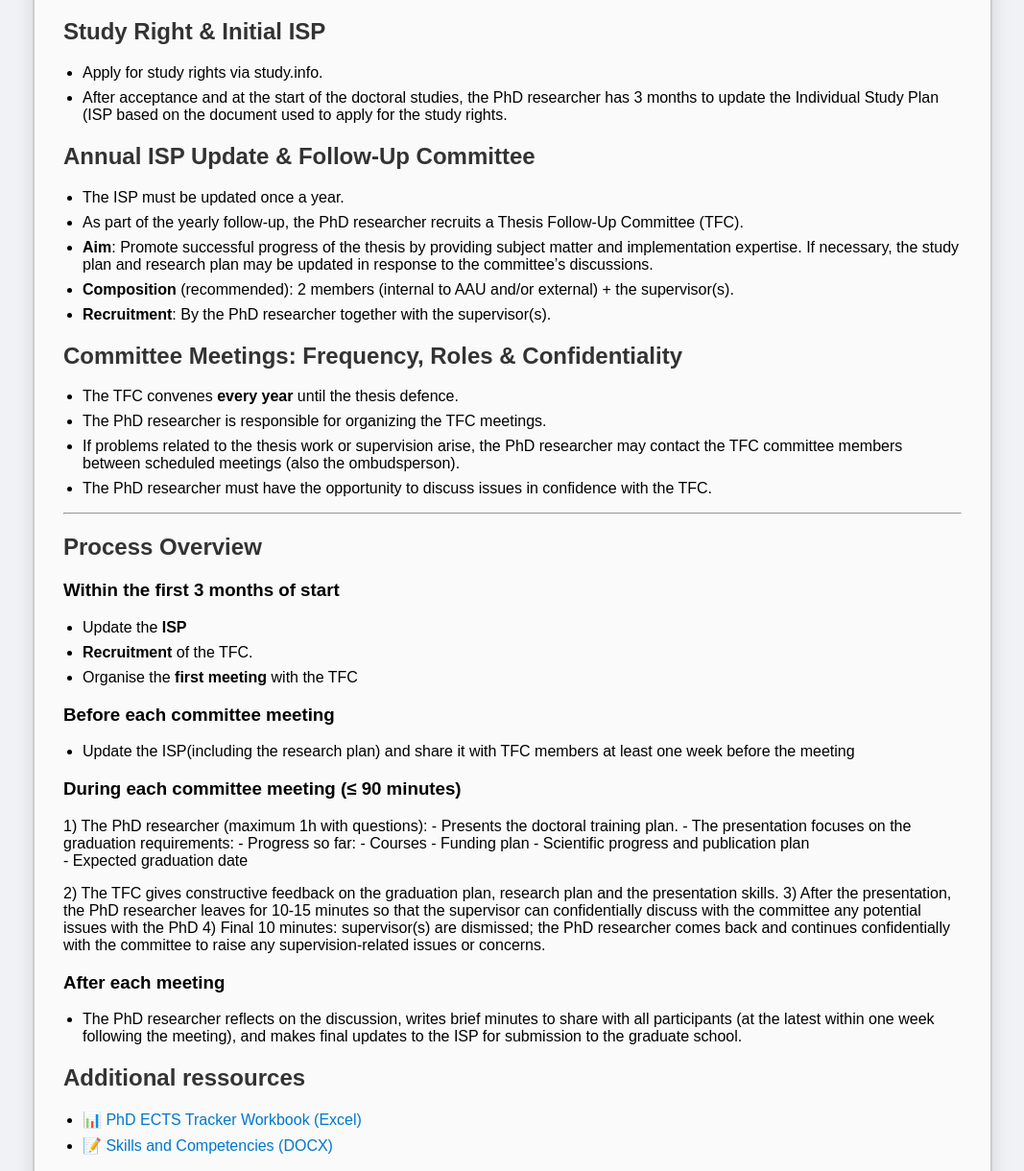
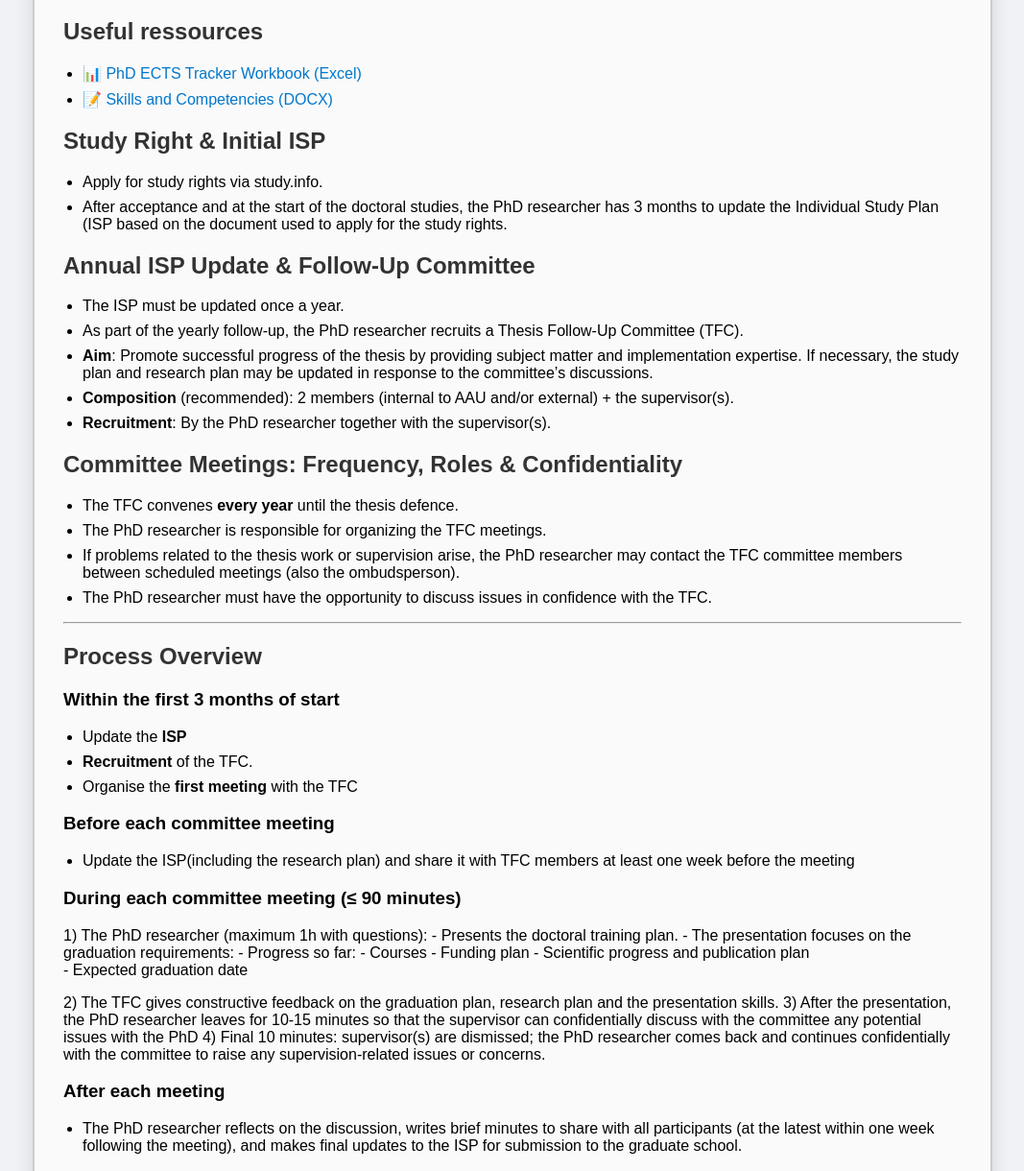
Before and after one commit to AAUGS-DP-Biosciences-and-Drug-Research/Yearly_followup, a plain HTML site: page index.html in a window 1280 px wide. Shown: the part 133-1353 px from the top of the page at 96% size, without its empty margins (106-1173 px from the left). Drawn offline with Linux system fonts and the light colour scheme.

Commit message:
deploy: 5d16d049961924291bcbd873140229ab8b5ac7c2

```diff
--- a/index.html
+++ b/index.html
@@ -55,6 +55,11 @@
 <body>
   <div class="card">
     <h1>Yearly follow-up during your PhD studies</h1>
+<h2>Useful ressources</h2>
+<ul>
+<li>📊 <a href="https://github.com/AAUGS-DP-Biosciences-and-Drug-Research/Curriculum/raw/main/PhD_ECTS_Tracker_Categories_v4.xlsx?download=1">PhD ECTS Tracker Workbook (Excel)</a></li>
+<li>📝 <a href="https://github.com/AAUGS-DP-Biosciences-and-Drug-Research/Yearly_followup/raw/main/Skills%20and%20competencies_v250108.docx?download=1">Skills and Competencies (DOCX)</a></li>
+</ul>
 <h2>Study Right &amp; Initial ISP</h2>
 <ul>
 <li>Apply for study rights via study.info.</li>
@@ -103,11 +108,6 @@
 <ul>
 <li>The PhD researcher reflects on the discussion, writes brief minutes to share with all participants (at the latest within one week following the meeting), and makes final updates to the ISP for submission to the graduate school.</li>
 </ul>
-<h2>Additional ressources</h2>
-<ul>
-<li>📊 <a href="https://github.com/AAUGS-DP-Biosciences-and-Drug-Research/Curriculum/raw/main/PhD_ECTS_Tracker_Categories_v4.xlsx?download=1">PhD ECTS Tracker Workbook (Excel)</a></li>
-<li>📝 <a href="https://github.com/AAUGS-DP-Biosciences-and-Drug-Research/Yearly_followup/raw/main/Skills%20and%20competencies_v250108.docx?download=1">Skills and Competencies (DOCX)</a></li>
-</ul>
 <h2>Quick Checklists</h2>
 <h3>Startup (first 3 months</h3>
 <ul>
```
Also changed, not shown: 1 other file.
